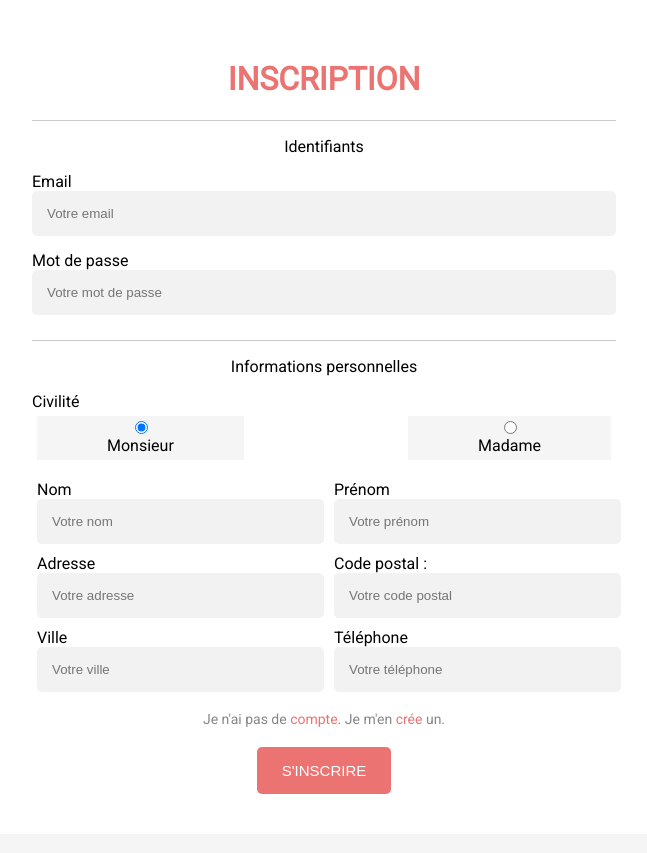
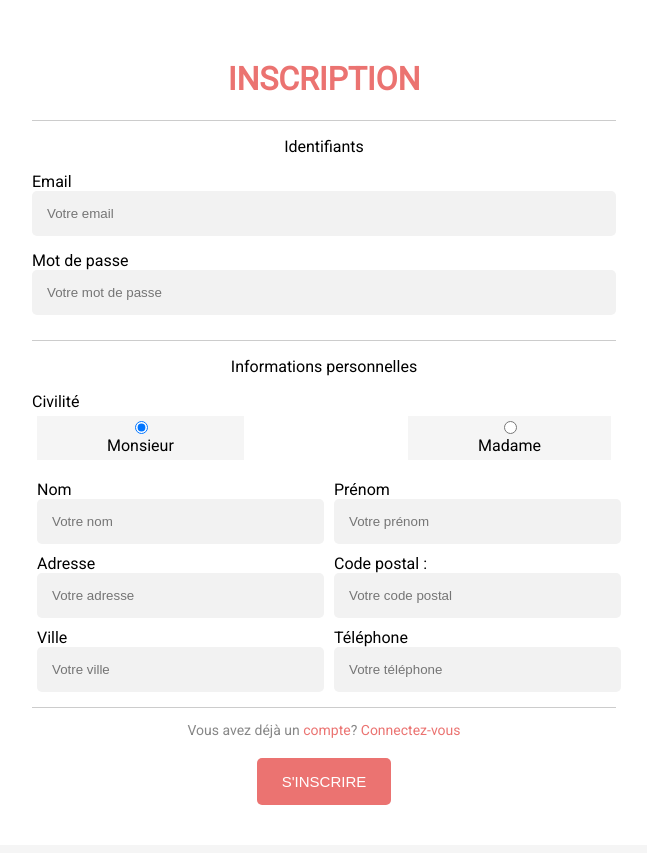
Before and after one commit to lmoutanin/97CAR-Php, a PHP site: page /inscription.php in a window 1280 px wide. Shown: the part 29-882 px from the top of the page, without its empty margins (316-963 px from the left). Before the commit the page ends 823 px from the top, so only its background shows below. Run offline with PHP 8.4, Linux system fonts and the light colour scheme; some libraries are stand-ins or nearby versions.

Commit message:
new modification sur le formulaire

```diff
--- a/inscription/inscription.php
+++ b/inscription/inscription.php
@@ -93,8 +93,8 @@
             </div>
 
         </div>
-
-        <p class="inscription">Je n'ai pas de <span>compte</span>. Je m'en <span>crée</span> un.</p>
+        <hr>
+        <p class="inscription">Vous avez déjà un  <span>compte</span>?   <a href="../login/login.php"><span>Connectez-vous</span></a>  </p>
         <div align="center">
             <button type="submit" class="bouton" name="ok">S'INSCRIRE</a></button>
         </div>
--- a/inscription/style.css
+++ b/inscription/style.css
@@ -117,3 +117,6 @@ form .name-field input {
   outline: none;
   margin-bottom: 5px 10px  ;
 }
+a{
+  text-decoration: none;
+}
```
